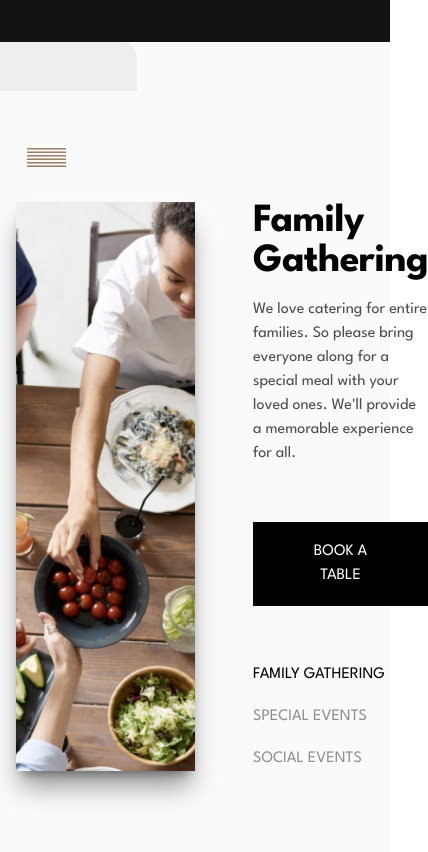
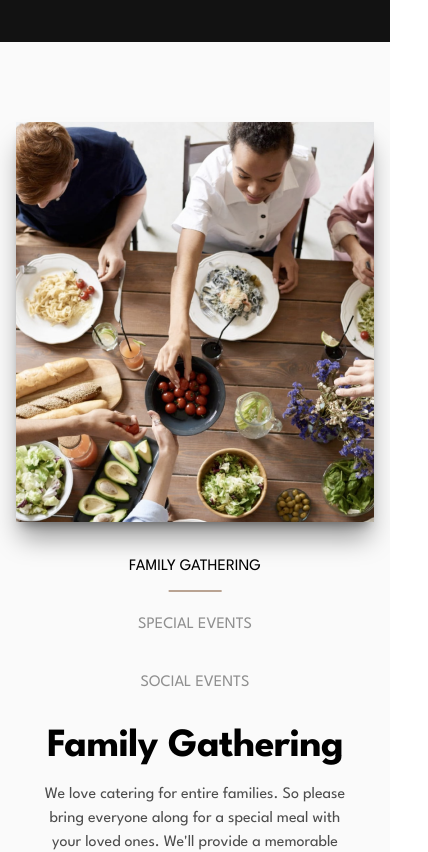
Before and after one commit to mezacanul/dine-restaurant, a React (Vite) app: page / in a window 390 px wide. Shown: the part 4480-5332 px from the top of the page, 428 px wide, since content can reach past the window. Built offline with nearby package versions, Linux system fonts and the light colour scheme.

Commit message:
Feat: added responsive to Home/Booking

```diff
--- a/src/components/Home/Booking.tsx
+++ b/src/components/Home/Booking.tsx
@@ -1,6 +1,7 @@
 import { useState } from "react";
 import Button from "../common/Button";
 import { useNavigate } from "react-router-dom";
+import { useResponsive } from "../../hooks/useResponsive";
 
 const bookingOptions = [
     {
@@ -27,35 +28,37 @@ export default function Booking() {
     const [currentIndex, setCurrentIndex] = useState(0);
     const navigate = useNavigate();
     return (
-        <div className="px-container relative grid grid-cols-2 py-[10rem] bg-neutral-50">
-            {/* Patterns  */}
-            <img
-                src="/images/patterns/pattern-curve-top-right.svg"
-                alt="Booking Background"
-                className="absolute top-0 left-0 w-[35%] object-cover"
-            />
-            <img
-                src="/images/patterns/pattern-lines.svg"
-                alt="Booking Background"
-                className="absolute top-[12%] left-[7%] w-[10%] object-cover"
-            />
-
+        <div className="px-container relative flex flex-col gap-[2rem] sm:gap-[3rem] lg:gap-0 lg:grid lg:grid-cols-2 py-[5rem] lg:py-[10rem] bg-neutral-50">
+            <Patterns />
             {/* Content  */}
             <img
-                className="w-full h-full object-cover shadow-xl/40 z-10"
+                className="w-full h-[400px] lg:h-full object-top lg:object-center object-cover shadow-xl/40 z-10"
                 src={bookingOptions[currentIndex].image}
                 alt={bookingOptions[currentIndex].title}
             />
-            <div className="flex justify-center items-center">
-                <div className="flex flex-col items-start gap-[3.5rem] ps-[7rem]">
-                    <div className="flex flex-col gap-[1rem]">
+            <div className="flex justify-center items-center w-full">
+                <div className="flex flex-col w-[85%] lg:w-full mx-auto lg:mx-0 items-center lg:items-start gap-[2rem] sm:gap-[3rem] lg:gap-[3.5rem] ps-0 lg:ps-[7rem]">
+                    {useResponsive([
+                        <BookingMenu
+                            options={bookingOptions}
+                            activeIndex={currentIndex}
+                            setActiveIndex={setCurrentIndex}
+                        />,
+                        <BookingMenu
+                            options={bookingOptions}
+                            activeIndex={currentIndex}
+                            setActiveIndex={setCurrentIndex}
+                        />,
+                        null,
+                    ])}
+                    <div className="flex flex-col items-center lg:items-start gap-[1rem]">
                         <h3 className="text-2-bold">
                             {
                                 bookingOptions[currentIndex]
                                     .title
                             }
                         </h3>
-                        <p className="text-4-regular text-neutral-600">
+                        <p className="text-4-regular text-neutral-600 text-center lg:text-left">
                             {
                                 bookingOptions[currentIndex]
                                     .description
@@ -69,14 +72,36 @@ export default function Booking() {
                         onClick={() => navigate("/booking")}
                     />
 
-                    <BookingMenu
-                        options={bookingOptions}
-                        activeIndex={currentIndex}
-                        setActiveIndex={setCurrentIndex}
-                    />
+                    {useResponsive([
+                        null,
+                        null,
+                        <BookingMenu
+                            options={bookingOptions}
+                            activeIndex={currentIndex}
+                            setActiveIndex={setCurrentIndex}
+                        />,
+                    ])}
                 </div>
             </div>
         </div>
+    );
+}
+
+function Patterns() {
+    return (
+        <>
+            {/* Patterns  */}
+            <img
+                src="/images/patterns/pattern-curve-top-right.svg"
+                alt="Booking Background"
+                className="hidden sm:block absolute top-0 left-0 h-[30%] lg:h-auto w-[50%] lg:w-[35%] object-fill object-cover"
+            />
+            <img
+                src="/images/patterns/pattern-lines.svg"
+                alt="Booking Background"
+                className="hidden sm:block absolute top-[5%] lg:top-[12%] left-[7%] w-[20%] lg:w-[10%] object-cover z-20"
+            />
+        </>
     );
 }
 
@@ -90,7 +115,7 @@ function BookingMenu({
     setActiveIndex: (index: number) => void;
 }) {
     return (
-        <div className="flex flex-col gap-[1rem] relative">
+        <div className="flex flex-col items-center lg:items-start sm:flex-row sm:justify-between w-full lg:flex-col gap-[2rem] sm:gap-[1rem] relative">
             {options.map((option, index) => (
                 <div
                     className="relative"
@@ -102,13 +127,21 @@ function BookingMenu({
                             activeIndex === index
                                 ? "opacity-100"
                                 : "opacity-0"
-                        } absolute top-[0.4rem] -left-[10rem] w-[100px] object-cover transition-all duration-300`}
+                        } hidden lg:block absolute top-[0.4rem] -left-[10rem] w-[100px] object-cover transition-all duration-300`}
                     />
                     <p
                         onClick={() =>
                             setActiveIndex(index)
                         }
-                        className={`text-6 uppercase transition-all duration-300 cursor-pointer ${
+                        className={`text-6 ${
+                            activeIndex === index
+                                ? useResponsive([
+                                      "border-short",
+                                      "border-short",
+                                      null,
+                                  ])
+                                : ""
+                        } uppercase transition-all duration-300 cursor-pointer ${
                             activeIndex === index
                                 ? "text-neutral-950"
                                 : "text-neutral-400"
--- a/src/index.css
+++ b/src/index.css
@@ -41,7 +41,13 @@
         @apply px-[1rem] sm:px-[5rem] lg:px-[10rem];
     }
 
-
+    .border-short {
+        @apply relative;
+    }
+    .border-short::after {
+        content: "";
+        @apply absolute -bottom-3 left-1/2 h-[2px] w-2/5 -translate-x-1/2 bg-stone-500/70;
+    }
 }
 
 /* Text */
```
